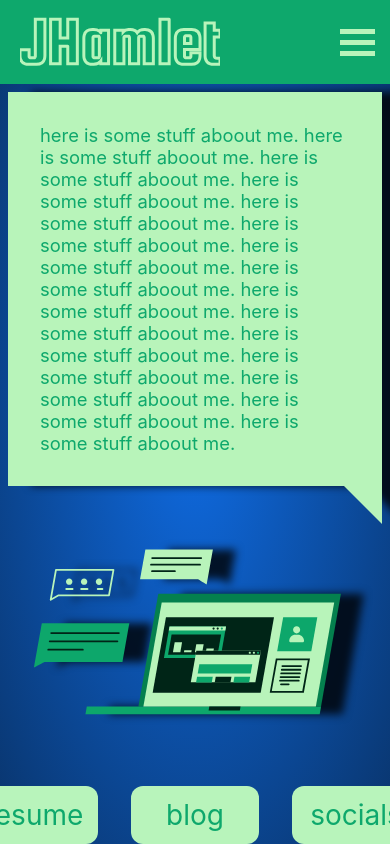
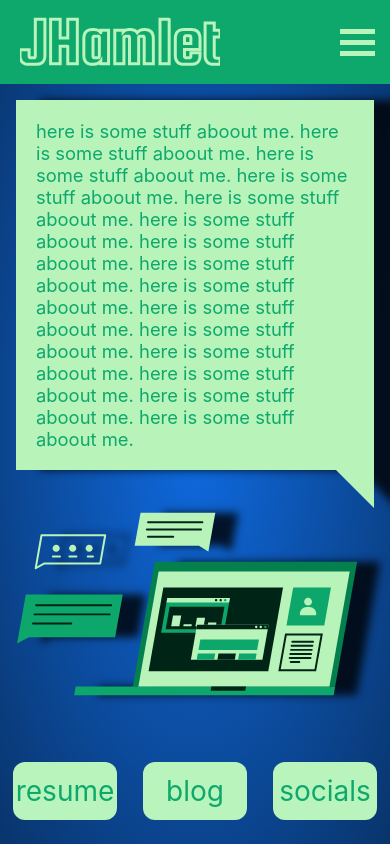
Before and after one commit to joshuahamlet/joshuahamlet.github.io, a React (Create React App) app: page /#/about in a window 390 px wide. Built offline with nearby package versions, Linux system fonts and the light colour scheme; no server answers.

Commit message:
feat: about view updates

```diff
--- a/src/Components/Computer.css
+++ b/src/Components/Computer.css
@@ -12,7 +12,7 @@
 
 @media screen and (max-width: 600px) {
     .computer {
-      width: 550px;
+      width: 475px;
     }
   }
 
@@ -30,6 +30,6 @@
 
   @media screen and (max-width: 400px) {
     .computer {
-      width: 325px;
+      width: 360px;
     }
   }
--- a/src/Views/AboutView.css
+++ b/src/Views/AboutView.css
@@ -4,19 +4,20 @@
   display: flex;
   flex-direction: column;
   align-items: center;
-  justify-content: center;
+  justify-content: flex-start;
   overflow: hidden;
 }
 
 .about-bubble {
-  min-width: 350px;
+  min-width: 280px;
   max-width: 450px;
   margin: 0.5rem;
   height: auto;
-  background: #B8F4BA;
+  background: #b8f4ba;
   color: #0ea86c;
   font-size: 1.15rem;
   padding: 1rem;
+  margin-top: 5rem;
   box-sizing: border-box;
   filter: drop-shadow(23px 0px 4px rgba(0, 0, 0, 0.8));
   position: relative;
@@ -29,12 +30,11 @@
 .bubble-tail {
   width: 0px;
   height: 0px;
-  border-top: 40px solid #B8F4BA;
+  border-top: 40px solid #b8f4ba;
   border-left: 40px solid transparent;
-  border-right: 0px solid transparent;
   position: absolute;
   right: 0px;
-  bottom: -38px
+  bottom: -38px;
 }
 
 .computer-container {
@@ -47,71 +47,57 @@
 
 .about-links {
   display: flex;
-  justify-content: space-between;
-  width: 450px;
+  justify-content: space-around;
+  max-width: 450px;
+  min-width: 330px;
+  width: 100%;
+  margin:  1.5rem;
 }
 
 .mini-card {
   background-color: #b8f4bb;
   display: flex;
-  width: 6.5rem;
+  width: 5rem;
   color: #0ea86c;
   font-size: 1.75rem;
   padding: 0.75rem;
   border-radius: 0.75rem;
-  margin-top: 1rem;
   justify-content: center;
   align-items: center;
 }
 
-
 @media screen and (max-width: 600px) {
-  .icon-small {
-    font-size: 75px;
-    height: 80px;
-    width: 80px;
-    filter: drop-shadow(18px 8px 4px rgba(0, 0, 0, .80));
+.about-bubble {
+    margin-top: 4rem;
   }
-  .guy-working-container {
-    height: 375px;
+  .about-text {
+    padding: 0.75rem;
   }
 }
 
 @media screen and (max-width: 500px) {
-  .icon-small {
-    font-size: 50px;
-    height: 75px;
-    width: 75px;
-    margin: 10px;
-    filter: drop-shadow(15px 7px 4px rgba(0, 0, 0, .80));
+ .about-bubble {
+    margin-top: 3rem;
   }
-  .guy-working-container {
-    height: 350px;
+  .about-text {
+    padding: 0.5rem;
   }
 }
 
 @media screen and (max-width: 450px) {
-  .icon-small {
-    font-size: 45px;
-    height: 70px;
-    width: 70px;
-    margin: 10px;
-    filter: drop-shadow(13px 6px 4px rgba(0, 0, 0, .80));
+  .about-bubble {
+    margin: 2rem 1rem 0 1rem;
   }
-  .guy-working-container {
-    height: 325px;
+  .about-text {
+    padding: 0.25rem;
   }
 }
 
 @media screen and (max-width: 400px) {
-  .icon-small {
-      font-size: 35px;
-      height: 65px;
-      width: 65px;
-      margin: 10px;
-      filter: drop-shadow(10px 5px 4px rgba(0, 0, 0, .80));
+  .about-bubble {
+    margin: 1rem 1rem 0 1rem;
   }
-  .guy-working-container {
-    height: 300px;
+  .about-text {
+    padding: 0.25rem;
   }
 }
```
